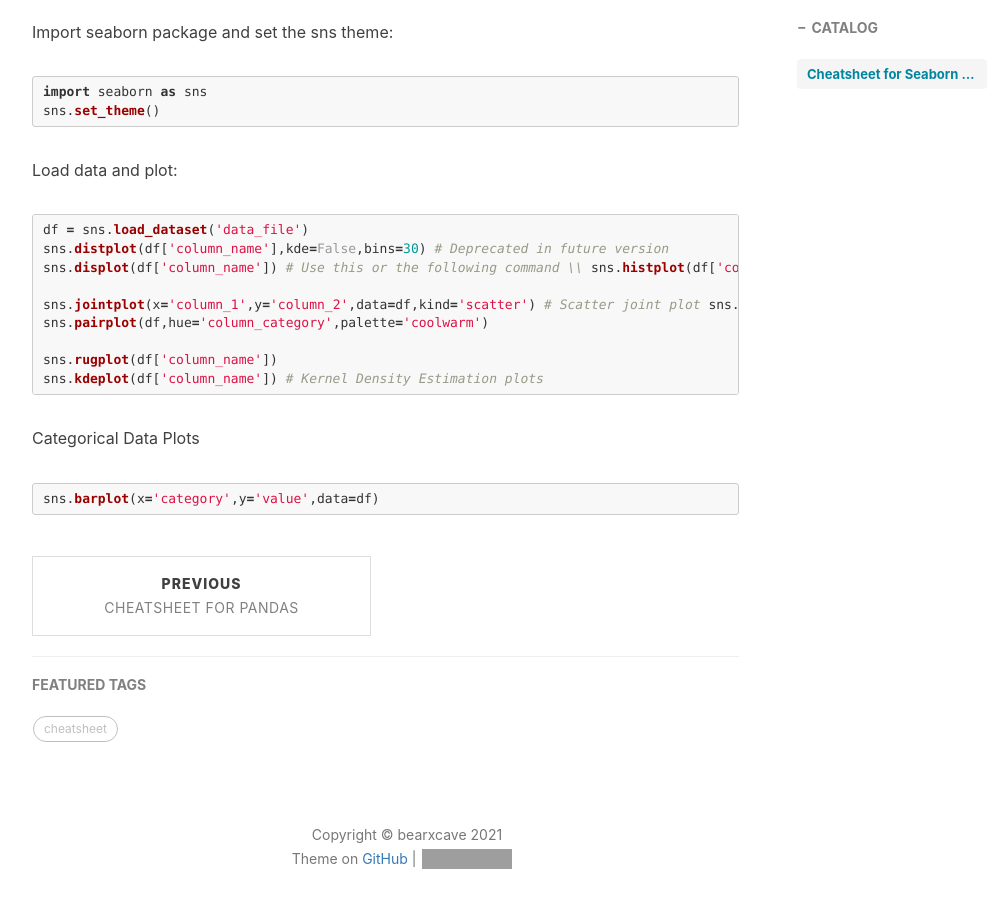
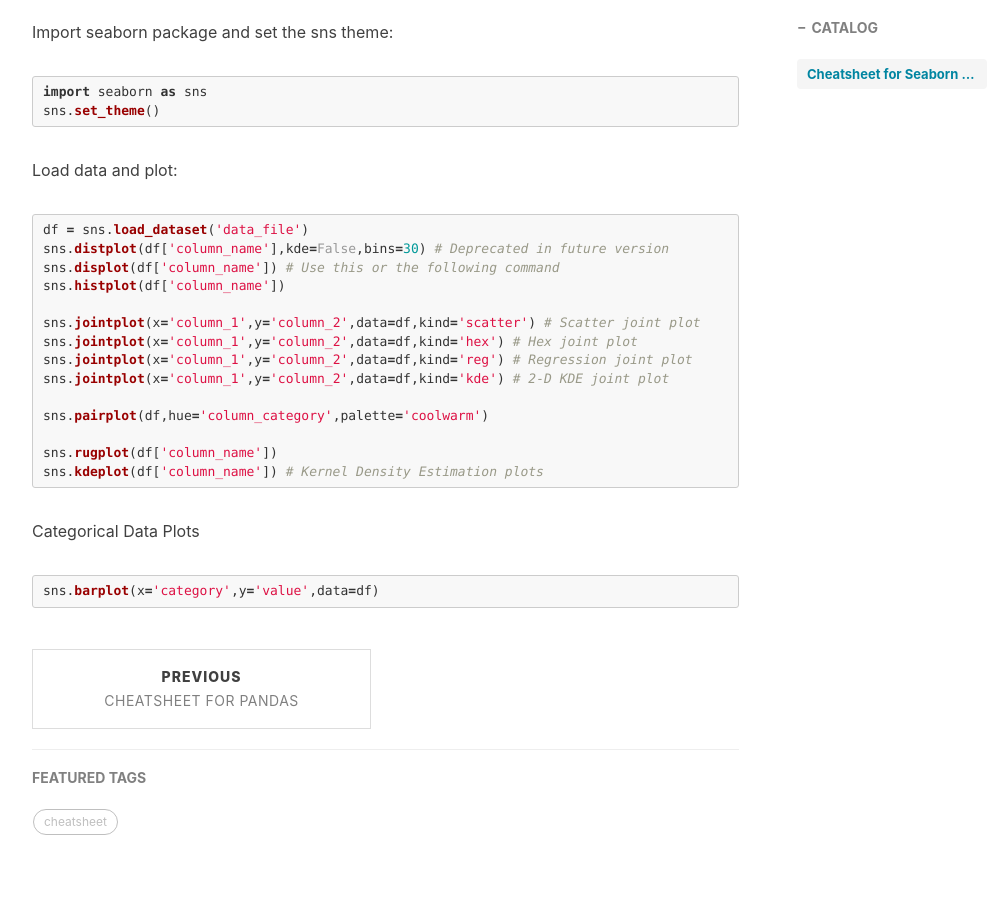
Before and after one commit to Bearxcave/Bearxcave.github.io, a Jekyll site: the page built from _posts/2021-02-22-cheatsheet-seaborn.md, in a window 1280 px wide and 900 px high, scrolled down 610 px. Shown: the whole window, without its empty margins (233-1238 px from the left). Built offline with Jekyll 4.4.1, drawn with Linux system fonts in a browser that asks for light colours; nearby versions of some CDN libraries; comment, search, counter and statistics services are not loaded; grey boxes are pictures that could not be loaded.

Commit message:
Update 2021-02-22-cheatsheet-seaborn.md

````diff
--- a/_posts/2021-02-22-cheatsheet-seaborn.md
+++ b/_posts/2021-02-22-cheatsheet-seaborn.md
@@ -23,18 +23,24 @@ Load data and plot:
 df = sns.load_dataset('data_file')
 sns.distplot(df['column_name'],kde=False,bins=30) # Deprecated in future version
 
-sns.displot(df['column_name']) # Use this or the following command \\
+sns.displot(df['column_name']) # Use this or the following command
+
 sns.histplot(df['column_name'])
 
 sns.jointplot(x='column_1',y='column_2',data=df,kind='scatter') # Scatter joint plot
+
 sns.jointplot(x='column_1',y='column_2',data=df,kind='hex') # Hex joint plot
+
 sns.jointplot(x='column_1',y='column_2',data=df,kind='reg') # Regression joint plot
+
 sns.jointplot(x='column_1',y='column_2',data=df,kind='kde') # 2-D KDE joint plot
+
 
 sns.pairplot(df,hue='column_category',palette='coolwarm')
 
 sns.rugplot(df['column_name'])
 sns.kdeplot(df['column_name']) # Kernel Density Estimation plots
+
 ```
 
 Categorical Data Plots
````
